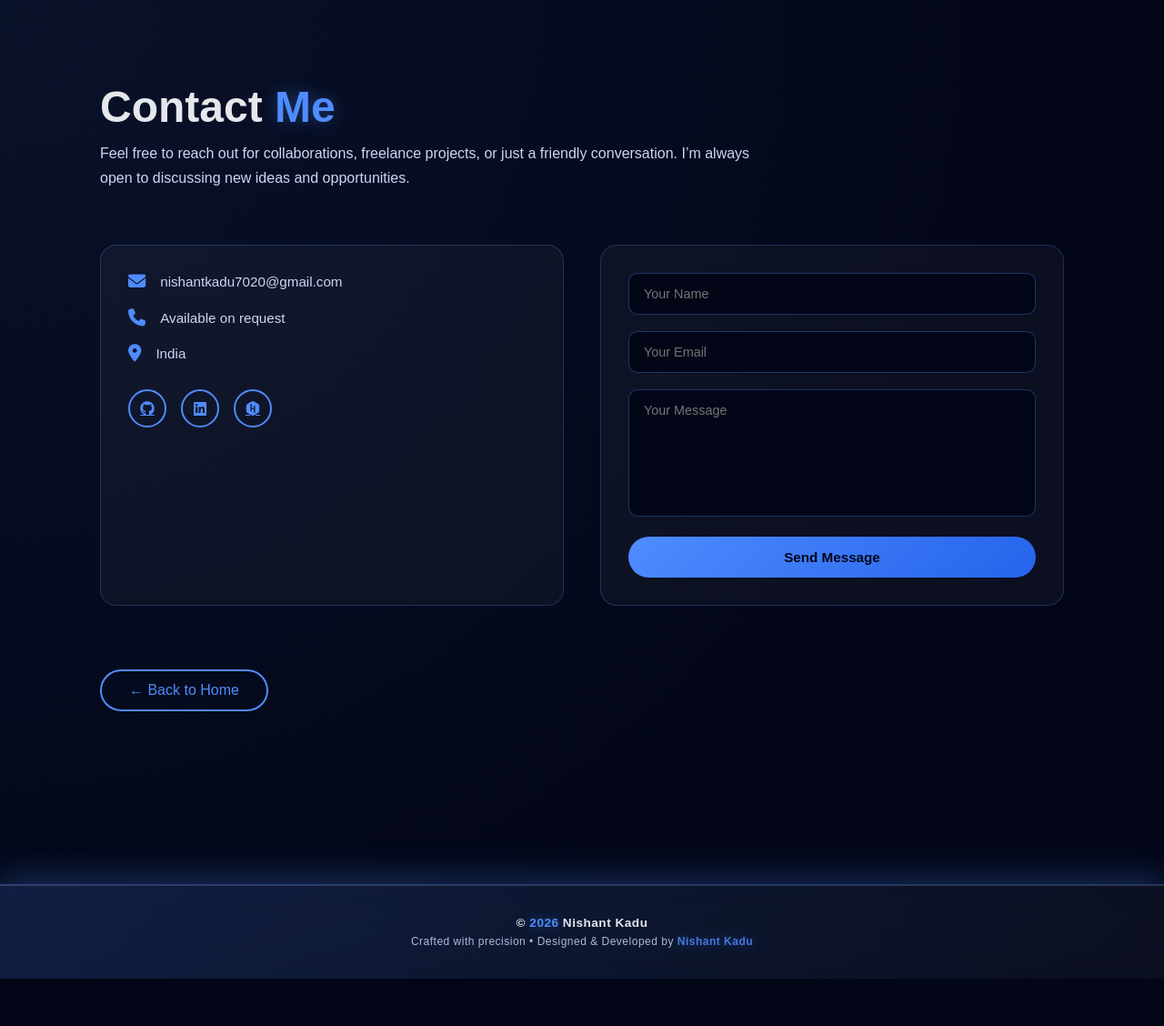
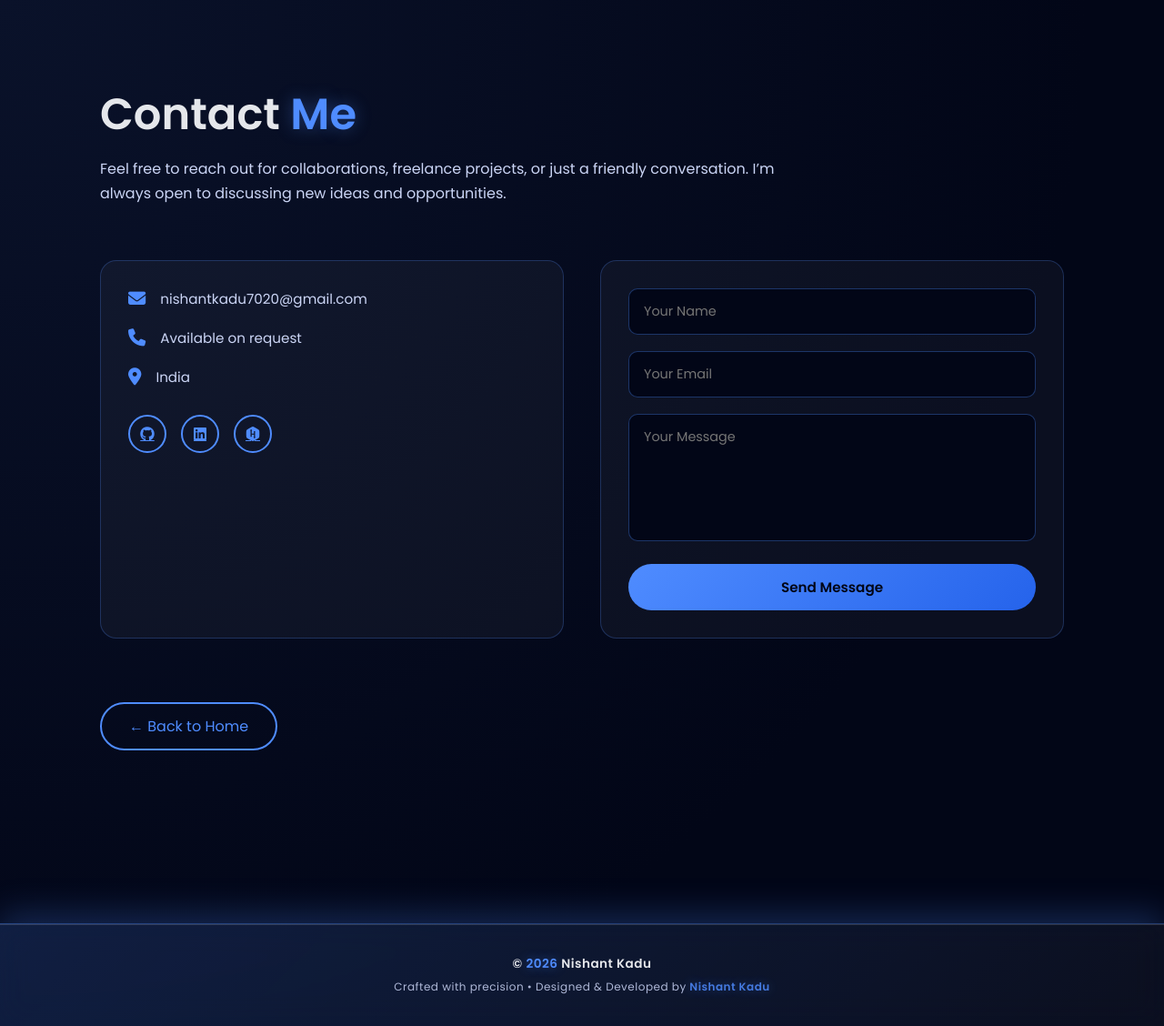
Before and after one commit to Nishant0225/Python-Full-Stack-Projects, a Django app: page /contact/ in a window 1280 px wide. Shown: the whole page at 91% size. Before the commit the page ends 1076 px from the top, so only its background shows below. Run offline with Django 5.2, Linux system fonts and the light colour scheme.

Commit message:
Update contact.html

```diff
--- a/Personal_portfolio/templates/contact.html
+++ b/Personal_portfolio/templates/contact.html
@@ -10,7 +10,7 @@
 <link rel="stylesheet" href="https://unpkg.com/aos@next/dist/aos.css">
 
 <style>
-
+@import url('https://fonts.googleapis.com/css2?family=Poppins:wght@300;400;500;600&display=swap');
 
 *{
     margin:0;
```
